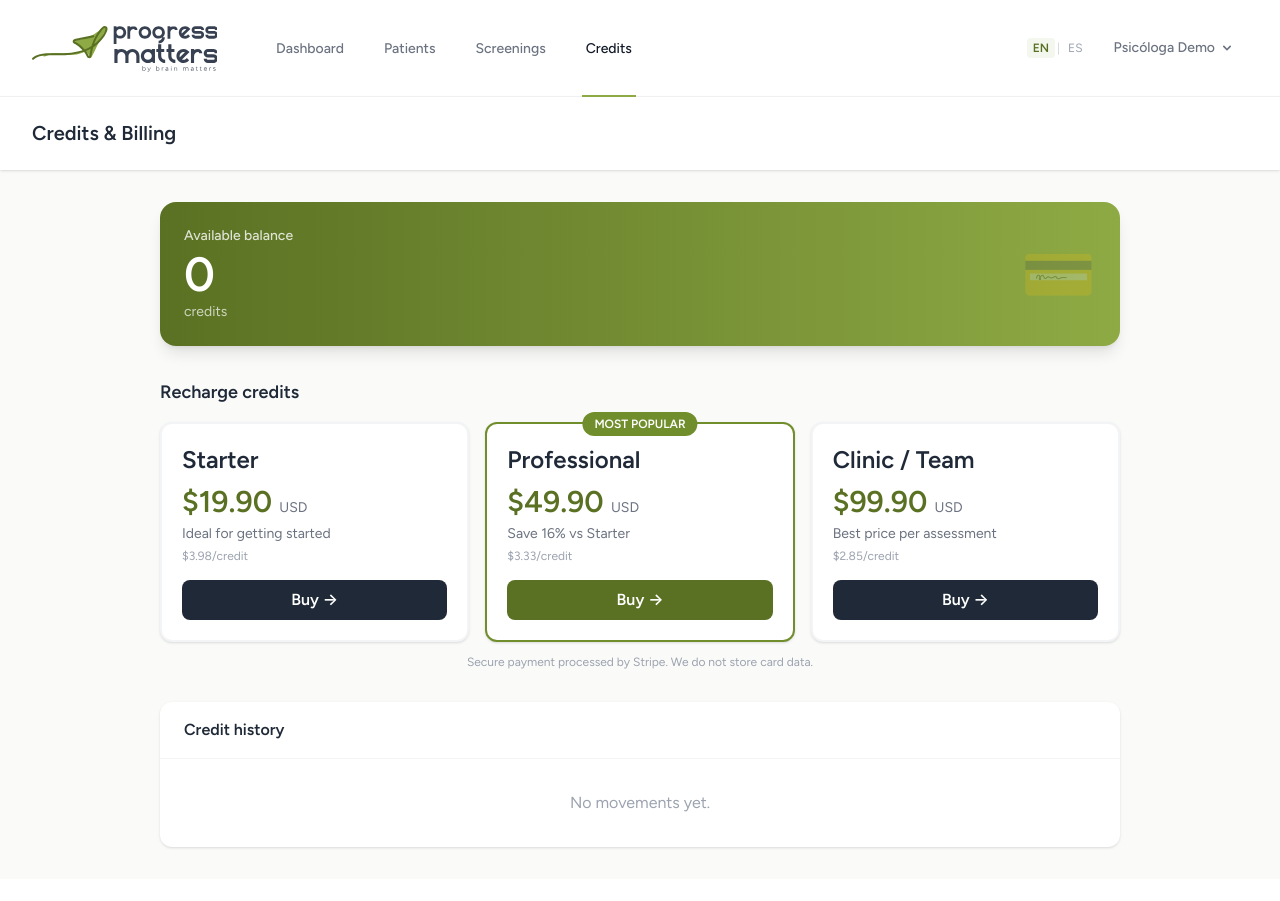
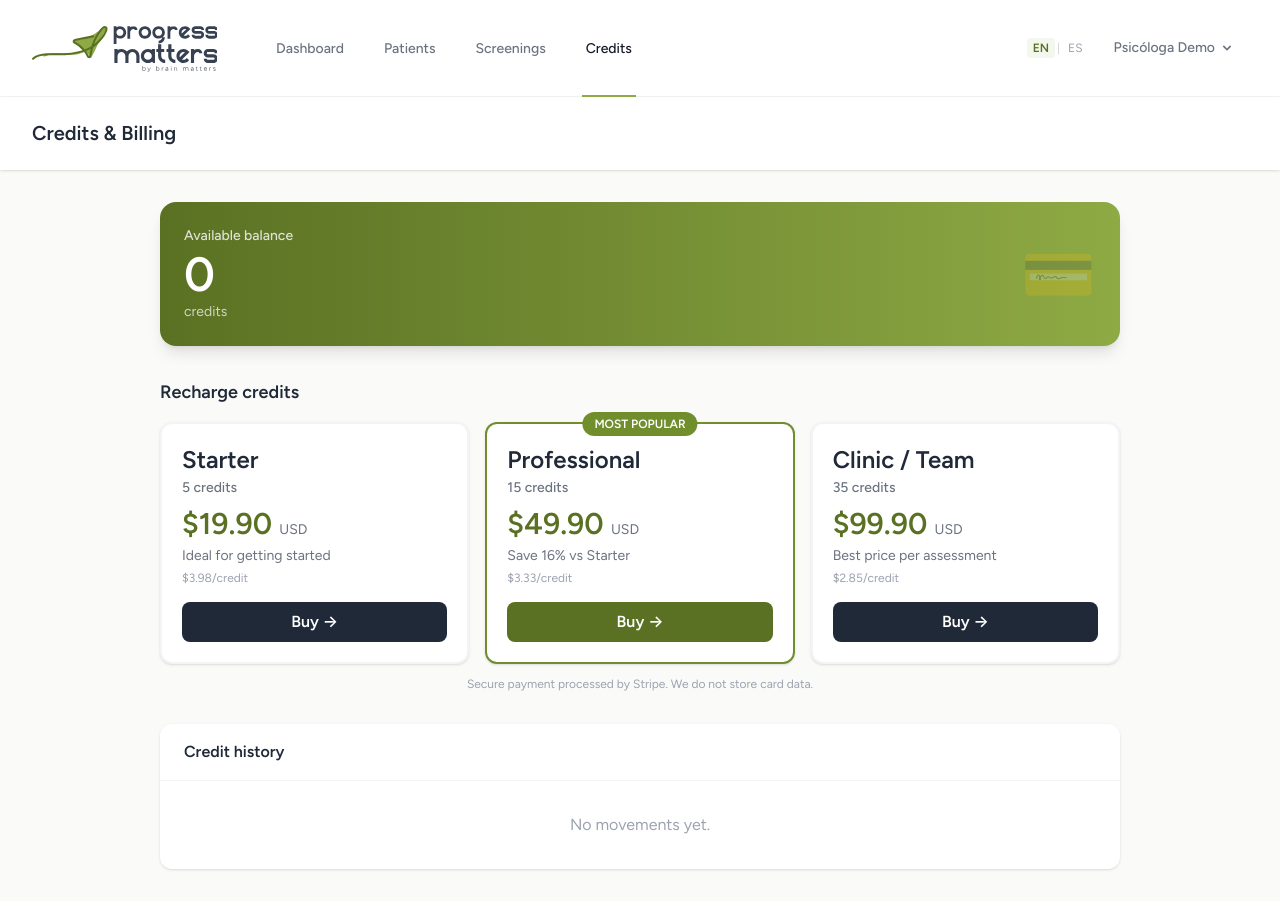
Before and after one commit to gnoums/screening-claude, a Laravel app: page /billing in a window 1280 px wide. Before the commit the page ends 849 px from the top, so only its background shows below. Run offline with Laravel 12, Linux system fonts and the light colour scheme; the visitor is signed in with stand-in values (Sample User, id 1); data comes from the database, SQL or seed files in the repository; data that the repository does not hold is empty; style sheets or scripts are compiled from the project's sources.

Commit message:
billing: show credit count on each package card

```diff
--- a/resources/views/psychologist/billing/index.blade.php
+++ b/resources/views/psychologist/billing/index.blade.php
@@ -59,6 +59,7 @@
                                 </div>
                             @endif
                             <div class="text-2xl font-bold text-gray-800">{{ __($package['label']) }}</div>
+                            <div class="text-sm font-medium text-gray-500 mt-0.5">{{ $package['credits'] }} {{ __('credits') }}</div>
                             <div class="text-3xl font-bold text-primary-600 mt-2">
                                 ${{ number_format($package['amount_usd'], 2) }}
                                 <span class="text-sm font-normal text-gray-500">USD</span>
```
